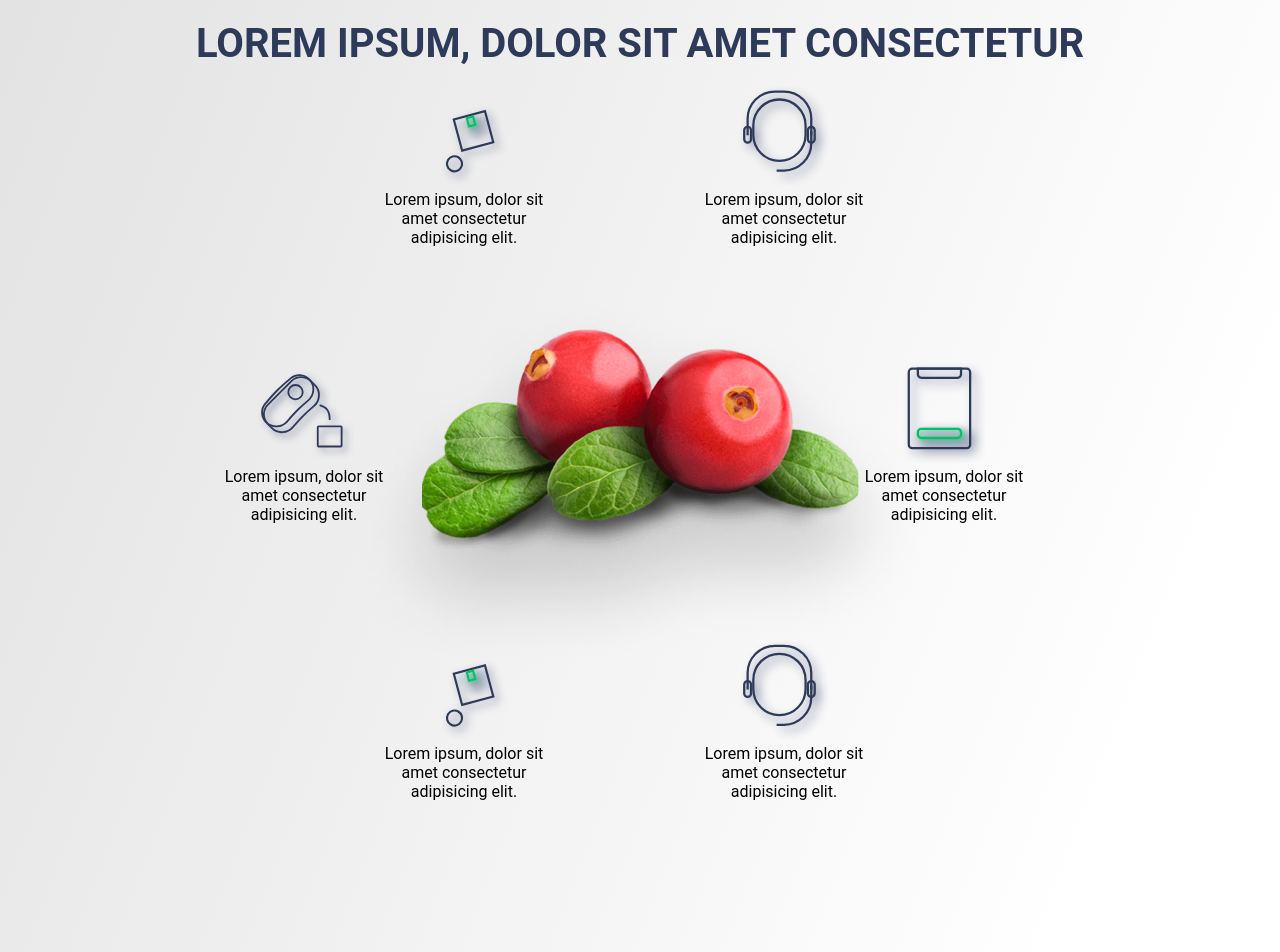
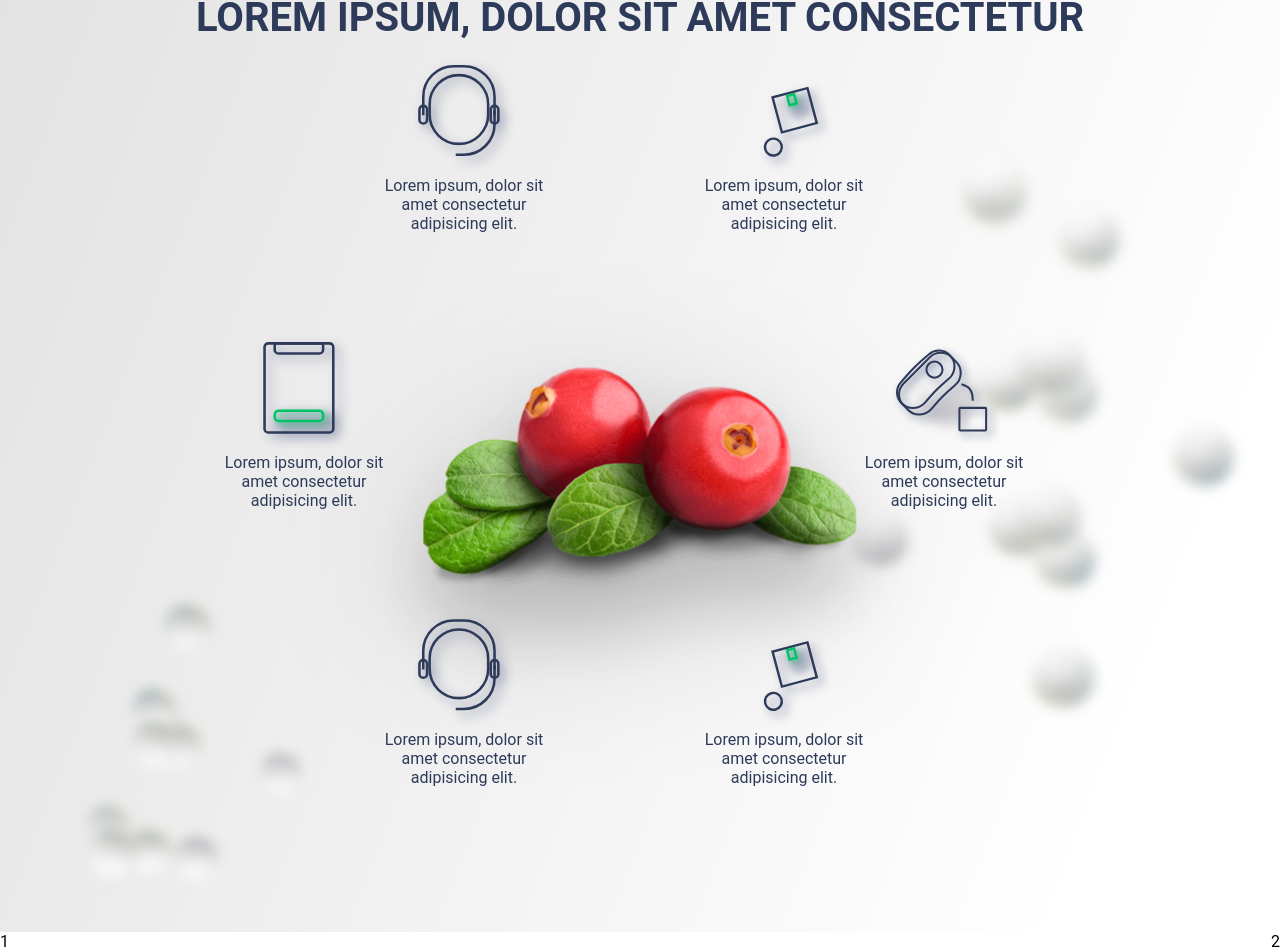
Before and after one commit to Risel/tesonero-vue, a Vue app: page / in a window 1280 px wide. Shown: the part 241-1193 px from the top of the page. Built offline with nearby package versions, Linux system fonts and the light colour scheme.

Commit message:
Main page desktop is done

```diff
--- a/src/App.vue
+++ b/src/App.vue
@@ -2,23 +2,42 @@
   <header>
     <Header/>
   </header>
-  <main class="main__wrapper">
-    <div class="green-line">
+  <main class="main">
+    <img
+      src="@/assets/bubbles-2.svg"
+      alt="bubbles"
+      class="main__background-bubbles main__background-bubbles_left"
+    >
+    <img
+      src="@/assets/bubbles-1.svg"
+      alt="bubbles"
+      class="main__background-bubbles main__background-bubbles_right"
+    >
+    <div class="main__header">
+      <green-devider/>
+      <h1 class="main__header-title">Lorem ipsum, dolor sit amet consectetur</h1>
     </div>
-    <h1 class="main__wrapper-title">Lorem ipsum, dolor sit amet consectetur</h1>
-    <CarouselDesktop/>
+    <CarouselDesktop class="main__items"/>
   </main>
+  <footer>
+    <div class="footer__wrapper">
+      <div>1</div>
+      <div>2</div>
+    </div>
+  </footer>
 </template>
 
 <script>
 
 import Header from '@/components/Header.vue';
 import CarouselDesktop from '@/components/Carousel.vue';
+import GreenDevider from '@/components/UI/GreenDevider.vue';
 
 export default {
   name: 'App',
   components: {
     CarouselDesktop,
+    GreenDevider,
     Header,
   },
 };
@@ -32,24 +51,50 @@ export default {
   font-family: Roboto,sans-serif;
 }
 
-.main__wrapper{
+.main{
+  position: relative;
   display: flex;
   justify-content: center;
   align-items: center;
   flex-direction: column;
   padding: 75px 0;
   background: linear-gradient(111.04deg, #E2E2E2 0.39%, rgba(255, 255, 255, 0) 86.46%);
-  &-title{
-    color: $blue;
-    text-transform: uppercase;
-    font-size: 40px;
-    font-weight: 700;
+  width: 100%;
+  overflow: hidden;
+  &__header {
+    display: flex;
+    flex-direction: column;
+    align-items: center;
+
+    &-title{
+      color: $blue;
+      text-transform: uppercase;
+      font-size: 40px;
+      font-weight: 700;
+    }
+  }
+
+  &__background-bubbles {
+    position: absolute;
+    filter:blur(5px);
+    &_left{
+      left: 0;
+      bottom: -5rem;
+      width: 27.5rem;
+      transform:rotate(55.73deg)
+    }
+    &_right{
+      top: 5rem;
+      right: -4rem;
+      width: 36.75rem;
+      transform:rotate(135.54deg);
+    }
   }
 }
-.green-line {
-  width: 11rem;
-  height: 4px;
-  background-color:$green;
-  margin-bottom: 22px;
+
+.footer__wrapper{
+  display: flex;
+  justify-content: space-between;
+  align-items: center;
 }
 </style>
--- a/src/components/Carousel.vue
+++ b/src/components/Carousel.vue
@@ -1,5 +1,9 @@
 <template>
-  <img src="@/assets/berries.png" alt="berries" class="berries">
+  <img
+    src="@/assets/berries.png"
+    alt="berries"
+    class="background-mid"
+  >
   <ul class="carousel">
       <carousel-card
         class="carousel__item"
@@ -26,32 +30,32 @@ export default {
       elements: [
         {
           id: 1,
+          icon: box,
+          description: 'Lorem ipsum, dolor sit amet consectetur adipisicing elit.',
+        },
+        {
+          id: 2,
           icon: headset,
           description: 'Lorem ipsum, dolor sit amet consectetur adipisicing elit.',
         },
         {
-          id: 2,
+          id: 3,
+          icon: tablet,
+          description: 'Lorem ipsum, dolor sit amet consectetur adipisicing elit.',
+        },
+        {
+          id: 4,
+          icon: headset,
+          description: 'Lorem ipsum, dolor sit amet consectetur adipisicing elit.',
+        },
+        {
+          id: 5,
           icon: box,
           description: 'Lorem ipsum, dolor sit amet consectetur adipisicing elit.',
         },
         {
-          id: 3,
+          id: 6,
           icon: label,
-          description: 'Lorem ipsum, dolor sit amet consectetur adipisicing elit.',
-        },
-        {
-          id: 4,
-          icon: box,
-          description: 'Lorem ipsum, dolor sit amet consectetur adipisicing elit.',
-        },
-        {
-          id: 5,
-          icon: headset,
-          description: 'Lorem ipsum, dolor sit amet consectetur adipisicing elit.',
-        },
-        {
-          id: 6,
-          icon: tablet,
           description: 'Lorem ipsum, dolor sit amet consectetur adipisicing elit.',
         },
       ],
@@ -61,10 +65,7 @@ export default {
 </script>
 
 <style lang="scss" scoped>
-.berries {
-  position: absolute;
-  top: 530px;
-}
+
 .carousel {
   position: relative;
   width: 37rem;
@@ -115,4 +116,10 @@ export default {
     transform: rotate(360deg) translate(20rem) rotate(-360deg);
   }
 }
+.background-mid {
+  position: absolute;
+  filter: drop-shadow(0px 40px 80px rgba(0, 0, 0, 0.16));
+  top: 25.5rem;
+  width: 37rem;
+}
 </style>
--- a/src/components/CarouselCard.vue
+++ b/src/components/CarouselCard.vue
@@ -20,10 +20,12 @@ export default {
 .card {
   display: flex;
   align-items: center;
-  width: 14rem;
+  color:$blue;
+  font-size: 16px;
+
   &__icon {
-    width: 6.25rem;
-    height: 6.25rem;
+    width: 7rem;
+    height: 7rem;
   }
   &__text {
     text-align: center;
```
